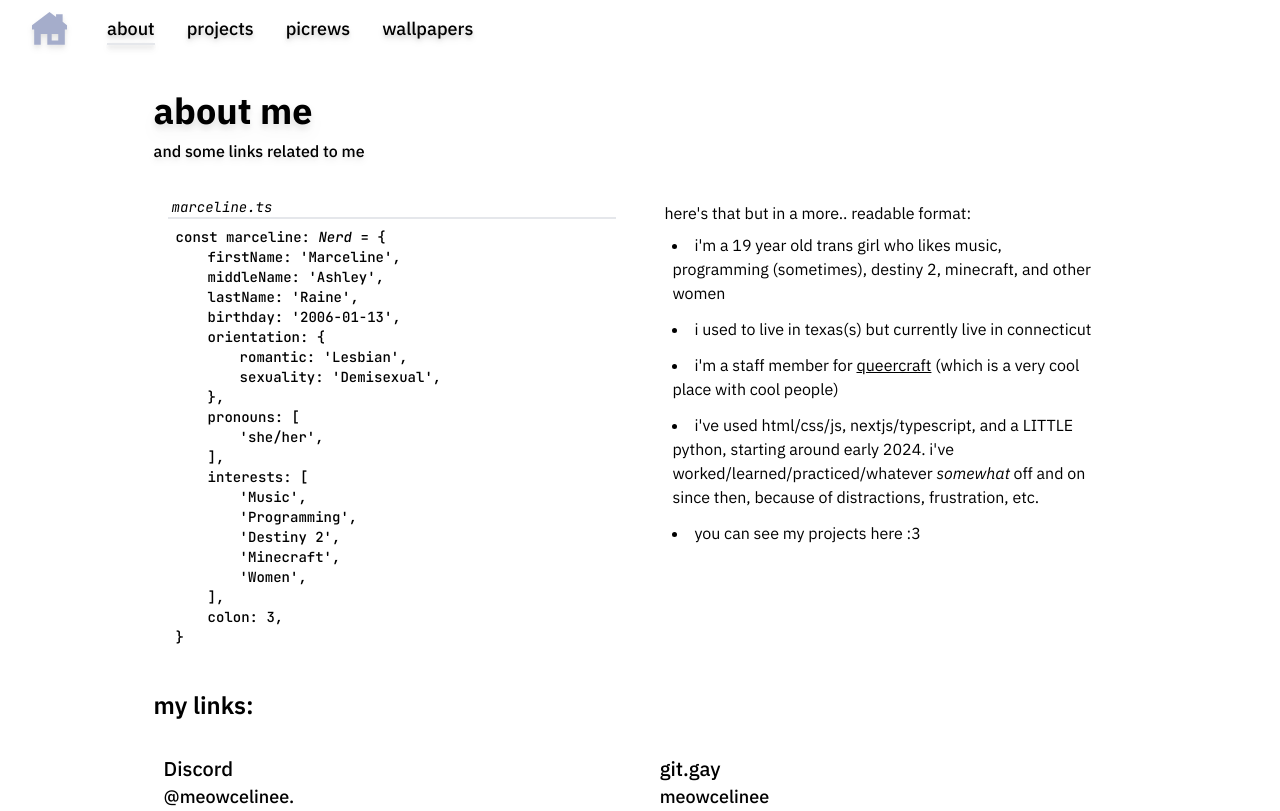
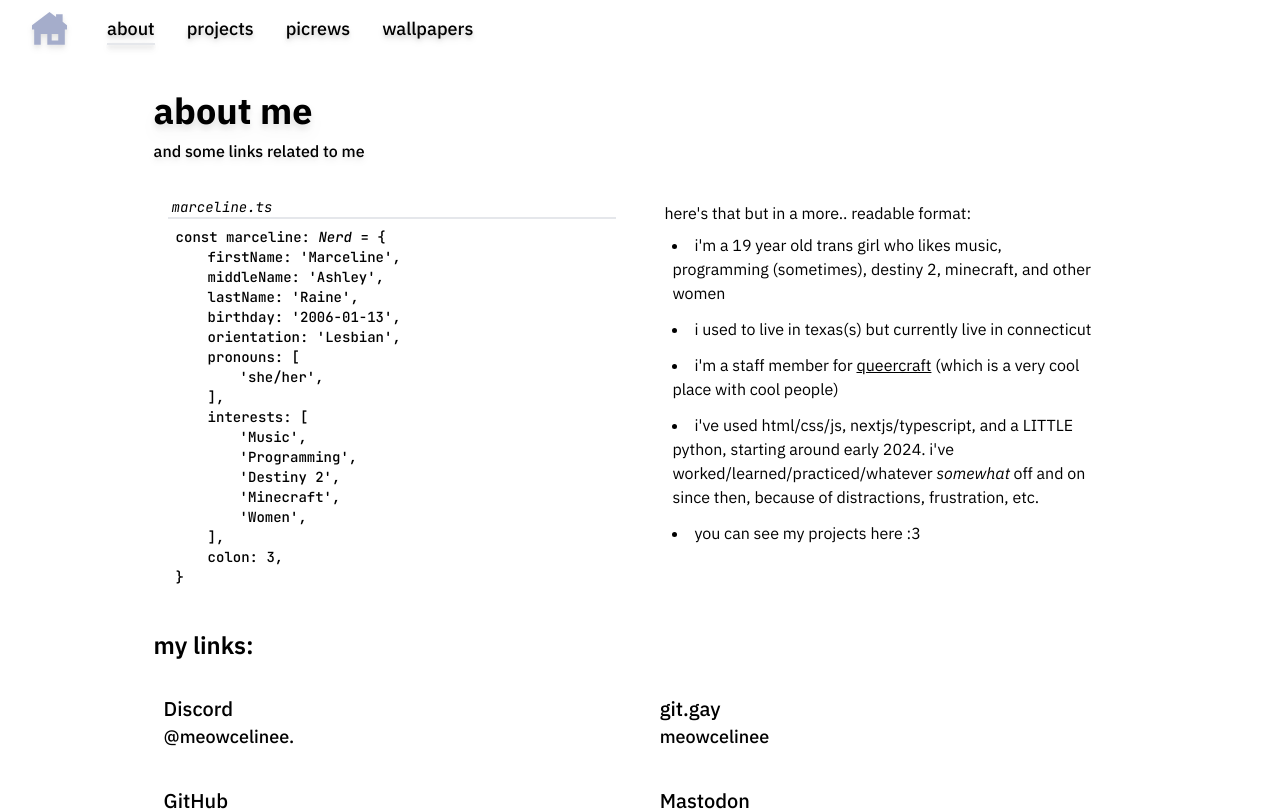
Before and after one commit to Meowcelinee/website, a Next.js app: page /about in a window 1280 px wide. Shown: the top 811 px of the page. Built offline with nearby package versions, Linux system fonts and the light colour scheme; a web font is replaced by a local one; what @catppuccin/tailwindcss would draw is missing.

Commit message:
change orientation

```diff
--- a/src/components/about_me/MarcelineTs.tsx
+++ b/src/components/about_me/MarcelineTs.tsx
@@ -1,4 +1,4 @@
-import { marceline } from '@/src/data/marceline';
+import marceline from '@/src/data/marceline';
 
 const openBrace = <>&#123;</>;
 const closeBrace = <>&#125;</>;
@@ -38,14 +38,7 @@ export default function MarcelineTs() {
                     birthday<span className='text-teal'>:</span> <span className='text-green'>&apos;{marceline.birthday}&apos;</span>,<br />
 
                     {/* orientation */}
-                    orientation<span className='text-teal'>:</span> <span className='text-peach'>{openBrace}</span><br />
-                    <div className='md:pl-8 pl-4'>
-                        {/* orientation */}
-                        romantic<span className='text-teal'>:</span> <span className='text-green'>&apos;{marceline.orientation.romantic}&apos;</span>,<br />
-                        {/* sexuality */}
-                        sexuality<span className='text-teal'>:</span> <span className='text-green'>&apos;{marceline.orientation.sexuality}&apos;</span>,<br />
-                    </div>
-                    <span className='text-peach'>{closeBrace}</span>,<br />
+                    orientation<span className='text-teal'>:</span> <span className='text-green'>&apos;{marceline.orientation}&apos;</span>,<br />
 
                     {/* pronouns: she/her */}
                     pronouns<span className='text-teal'>:</span> <span className='text-peach'>[</span><br />
--- a/src/data/marceline.ts
+++ b/src/data/marceline.ts
@@ -1,15 +1,14 @@
 import { Nerd } from '@/src/types/MarcelineTypes';
 
-export const marceline: Nerd = {
+const marceline: Nerd = {
     firstName: 'Marceline',
     middleName: 'Ashley',
     lastName: 'Raine',
     birthday: '2006-01-13',
-    orientation: {
-        romantic: 'Lesbian',
-        sexuality: 'Demisexual',
-    },
+    orientation: 'Lesbian',
     pronouns: ['she/her'],
     interests: ['Music', 'Programming', 'Destiny 2', 'Minecraft', 'Women'],
     colon: 3,
 };
+
+export default marceline;
```
